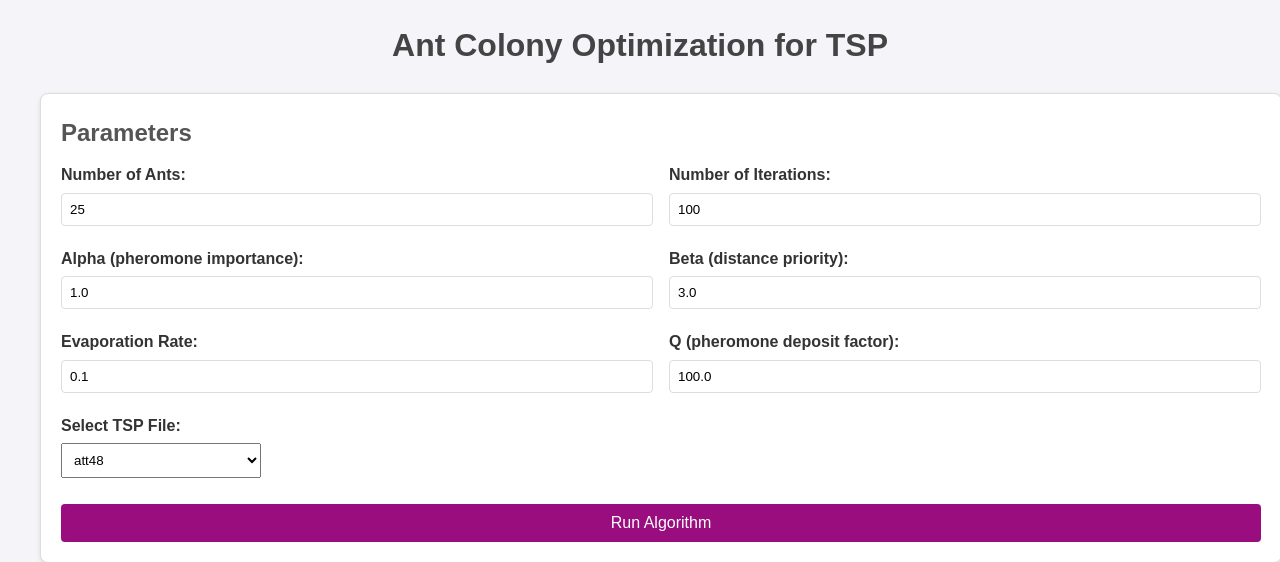
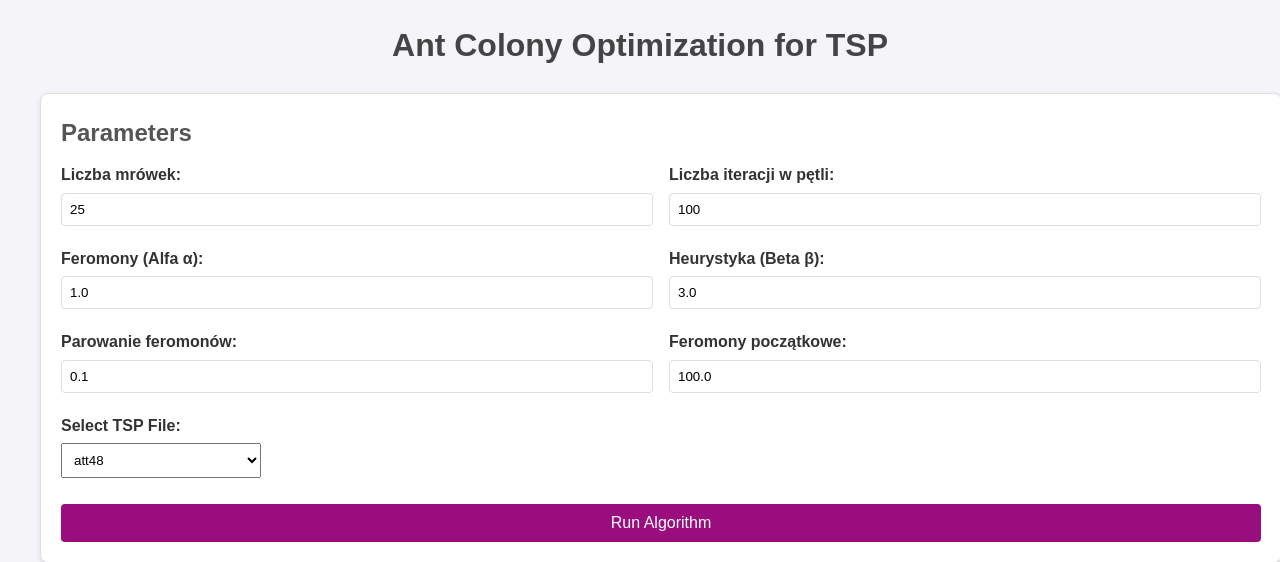
Before and after one commit to Mi-riam/flask-aco, a Flask app: page / in a window 1280 px wide. Shown: the top 562 px of the page. Run offline with Flask 3, Linux system fonts and the light colour scheme; some libraries are stand-ins or nearby versions.

Commit message:
parameters name

```diff
--- a/app.py
+++ b/app.py
@@ -22,11 +22,10 @@ def load_cities_from_file(filepath):
 
 @app.route("/", methods=["GET", "POST"])
 def index():
-    plot_div = None  # Initialize plot_div
+    plot_div = None
     best_distance = None
     iteration_distances = []
 
-    # Retrieve values from cookies, or use defaults if not set
     num_ants = int(request.cookies.get("num_ants", 25))
     num_iterations = int(request.cookies.get("num_iterations", 100))
     alpha = float(request.cookies.get("alpha", 1.0))
@@ -35,7 +34,6 @@ def index():
     Q = float(request.cookies.get("Q", 100))
 
     if request.method == "POST":
-        # Get values from form and update cookies
         num_ants = int(request.form.get("num_ants", num_ants))
         num_iterations = int(request.form.get("num_iterations", num_iterations))
         alpha = float(request.form.get("alpha", alpha))
@@ -43,15 +41,12 @@ def index():
         evaporation_rate = float(request.form.get("evaporation_rate", evaporation_rate))
         Q = float(request.form.get("Q", Q))
 
-        # Get the selected TSP file (either "att48" or "berlin52")
-        tsp_file = request.form.get("tsp_file", "att48")  # Default to "att48"
+        tsp_file = request.form.get("tsp_file", "att48")
 
-        # Create a response to set cookies
         response = make_response(render_template("index.html", plot_div=plot_div, best_distance=best_distance,
                                                  num_ants=num_ants, num_iterations=num_iterations,
                                                  alpha=alpha, beta=beta, evaporation_rate=evaporation_rate, Q=Q, iteration_distances=iteration_distances))
 
-        # Set cookies
         response.set_cookie("num_ants", str(num_ants))
         response.set_cookie("num_iterations", str(num_iterations))
         response.set_cookie("alpha", str(alpha))
@@ -59,32 +54,27 @@ def index():
         response.set_cookie("evaporation_rate", str(evaporation_rate))
         response.set_cookie("Q", str(Q))
 
-        # Determine the file to load based on the user's selection
         if tsp_file == "att48":
             cities = load_cities_from_file("att48.tsp")
         elif tsp_file == "berlin52":
             cities = load_cities_from_file("berlin52.tsp")
         else:
-            cities = load_cities_from_file("att48.tsp")  # Default to att48 if no valid choice
+            cities = load_cities_from_file("att48.tsp")
 
-        # Run ant colony optimization
         ant_colony = AntColony(cities, num_ants, num_iterations, alpha, beta, evaporation_rate, Q)
         ant_colony.run()
-        plot_div = ant_colony.plot_best_path()  # Get the Plotly div
+        plot_div = ant_colony.plot_best_path()
         best_distance = ant_colony.best_distance
         iteration_distances = ant_colony.iteration_distances
 
-        # Update response with new values
         response = make_response(render_template("index.html", plot_div=plot_div, best_distance=best_distance,
                                                  num_ants=num_ants, num_iterations=num_iterations,
                                                  alpha=alpha, beta=beta, evaporation_rate=evaporation_rate, Q=Q, iteration_distances=iteration_distances))
         return response
 
-    # Render the template for GET requests, passing the cookie values
     return render_template("index.html", plot_div=plot_div, best_distance=best_distance,
                            num_ants=num_ants, num_iterations=num_iterations,
                            alpha=alpha, beta=beta, evaporation_rate=evaporation_rate, Q=Q, iteration_distances=iteration_distances)
 
-# Run Flask app
 if __name__ == "__main__":
     app.run(debug=True)
--- a/templates/index.html
+++ b/templates/index.html
@@ -22,7 +22,7 @@
 
           <div class="form-row">
             <div>
-              <label for="num_ants">Number of Ants:</label>
+              <label for="num_ants">Liczba mrówek:</label>
               <input
                 step="1"
                 min="1"
@@ -35,7 +35,7 @@
             </div>
 
             <div>
-              <label for="num_iterations">Number of Iterations:</label>
+              <label for="num_iterations">Liczba iteracji w pętli:</label>
               <input
                 type="number"
                 step="1"
@@ -50,7 +50,7 @@
 
           <div class="form-row">
             <div>
-              <label for="alpha">Alpha (pheromone importance):</label>
+              <label for="alpha">Feromony (Alfa α):</label>
               <input
                 type="number"
                 id="alpha"
@@ -62,7 +62,7 @@
               /><br />
             </div>
             <div>
-              <label for="beta">Beta (distance priority):</label>
+              <label for="beta">Heurystyka (Beta β):</label>
               <input
                 type="number"
                 step="0.01"
@@ -77,7 +77,7 @@
 
           <div class="form-row">
             <div>
-              <label for="evaporation_rate">Evaporation Rate:</label>
+              <label for="evaporation_rate">Parowanie feromonów:</label>
               <input
                 type="number"
                 step="0.01"
@@ -89,7 +89,7 @@
               /><br />
             </div>
             <div>
-              <label for="Q">Q (pheromone deposit factor):</label>
+              <label for="Q">Feromony początkowe:</label>
               <input
                 type="number"
                 step="1"
```
Also changed, not shown: ant_colony.py (+10 -16 lines).
